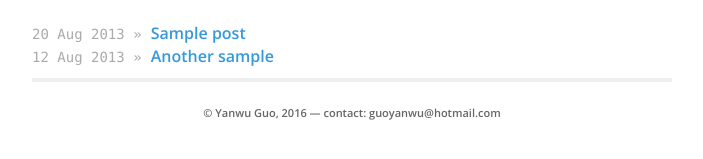
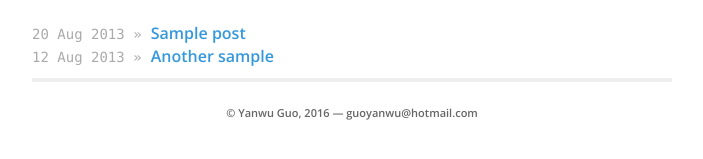
Before and after one commit to yanwuguo/yanwuguo.github.io, a Jekyll site: the page built from _posts/2014-04-30-hank-quinlan-site-launched.md, in a window 1280 px wide. Shown: the part 261-420 px from the top of the page, without its empty margins (178-881 px from the left). Built offline with Jekyll 4.4.1, drawn with Linux system fonts in a browser that asks for light colours; nearby versions of some CDN libraries.

Commit message:
Update footer.html

```diff
--- a/_includes/footer.html
+++ b/_includes/footer.html
@@ -6,6 +6,6 @@
   {% endif %}
 
   <p>
-    © {{ site.data.theme.name }}, 2016 &mdash; contact: guoyanwu@hotmail.com
+    © {{ site.data.theme.name }}, 2016 &mdash;  guoyanwu@hotmail.com
   </p>
 </div>
```
